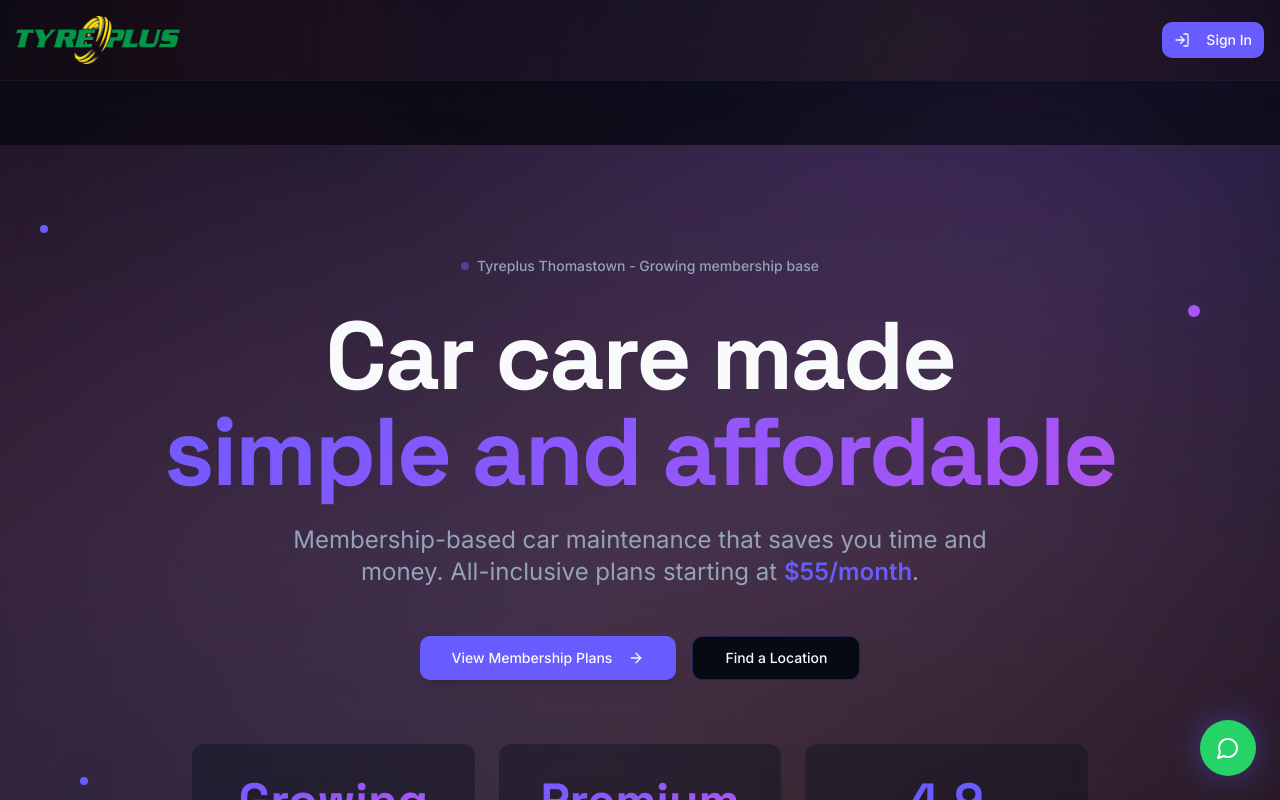
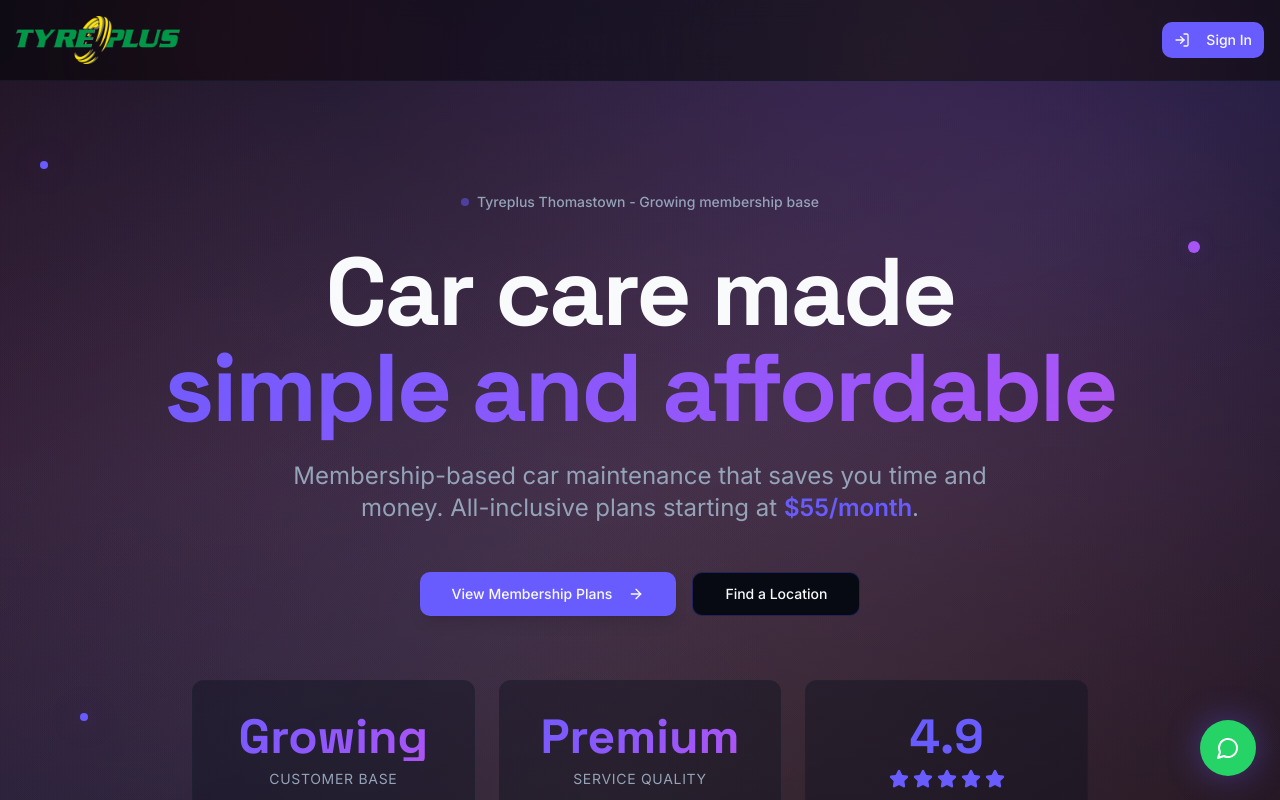
Before and after one commit to wai2much/thoma-revamp-pro, a React (Vite) app: page / in a window 1280 px wide. Shown: the top 800 px of the page. Built offline with nearby package versions, Linux system fonts and the light colour scheme.

Commit message:
Fix gap between header and hero

```diff
--- a/src/pages/Index.tsx
+++ b/src/pages/Index.tsx
@@ -19,7 +19,6 @@ const Index = () => {
       <div className="fixed inset-0 bg-gradient-to-b from-transparent via-background/30 to-background/60 -z-10" />
 
       <Navigation />
-      <div className="pt-16">
       <Hero />
       <LuxuryMembershipCard />
       <SavingsCalculator />
@@ -74,7 +73,6 @@ const Index = () => {
           </div>
         </footer>
     </div>
-    </div>
   );
 };
 
```
Lines whose indentation alone changed are shown as unchanged.
